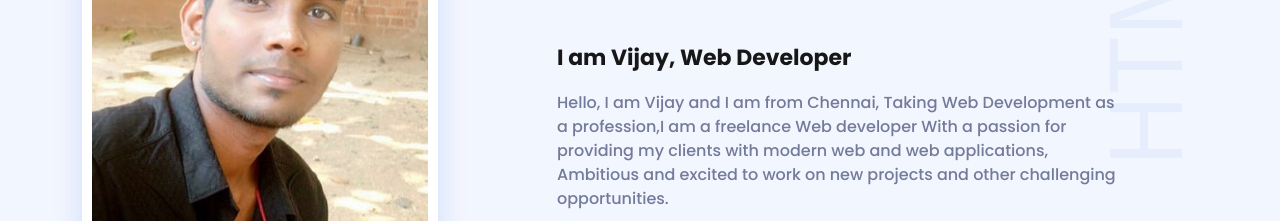
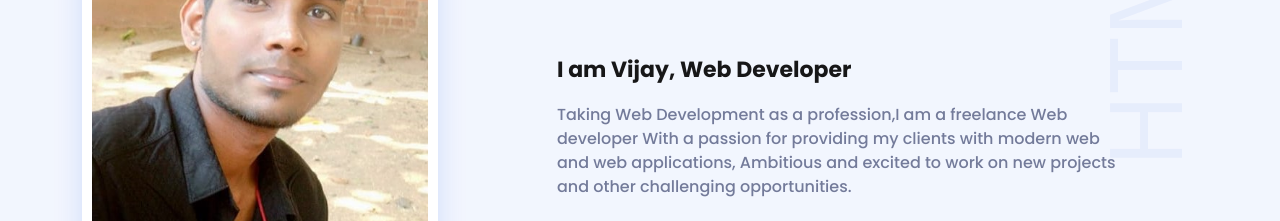
Before and after one commit to vijaymoorthy13/vijay-portfolio.github.io, a plain HTML site: page index.html in a window 1280 px wide. Shown: the part 1168-1389 px from the top of the page. Drawn offline with nearby package versions, Linux system fonts and the light colour scheme; a web font is replaced by a local one.

Commit message:
Update index.html

```diff
--- a/index.html
+++ b/index.html
@@ -186,7 +186,7 @@
                             <div class="row">
                                 <div class="col-lg-12">
                                     <h4>I am Vijay, Web Developer</h4>
-                                    <p>Hello, I am Vijay and I am from Chennai, Taking Web Development as a profession,I am a freelance Web developer With a passion for providing my clients with modern web and web applications, Ambitious and excited to work on new  projects and other challenging  opportunities.</p></p>
+                                    <p>Taking Web Development as a profession,I am a freelance Web developer With a passion for providing my clients with modern web and web applications, Ambitious and excited to work on new  projects and other challenging  opportunities.</p></p>
                                 </div>
                             </div>
                             <div class="row">
```
